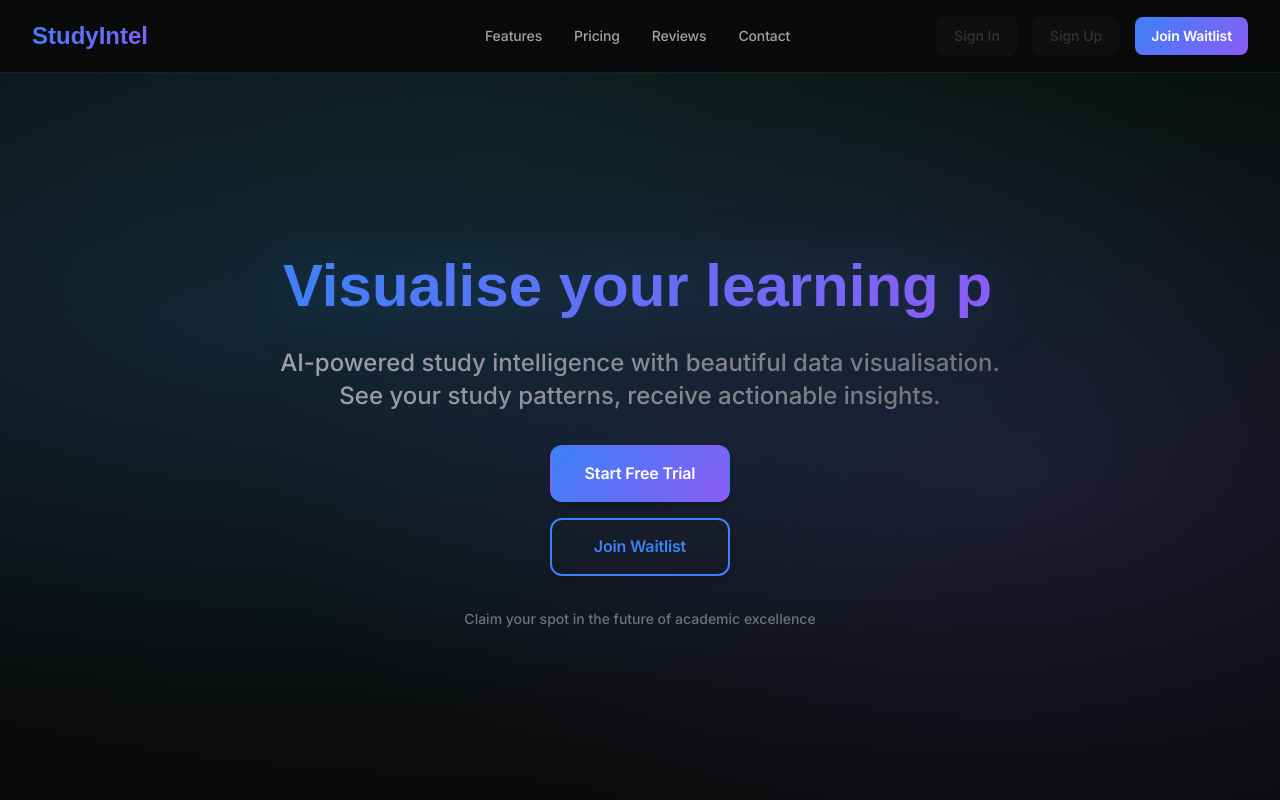
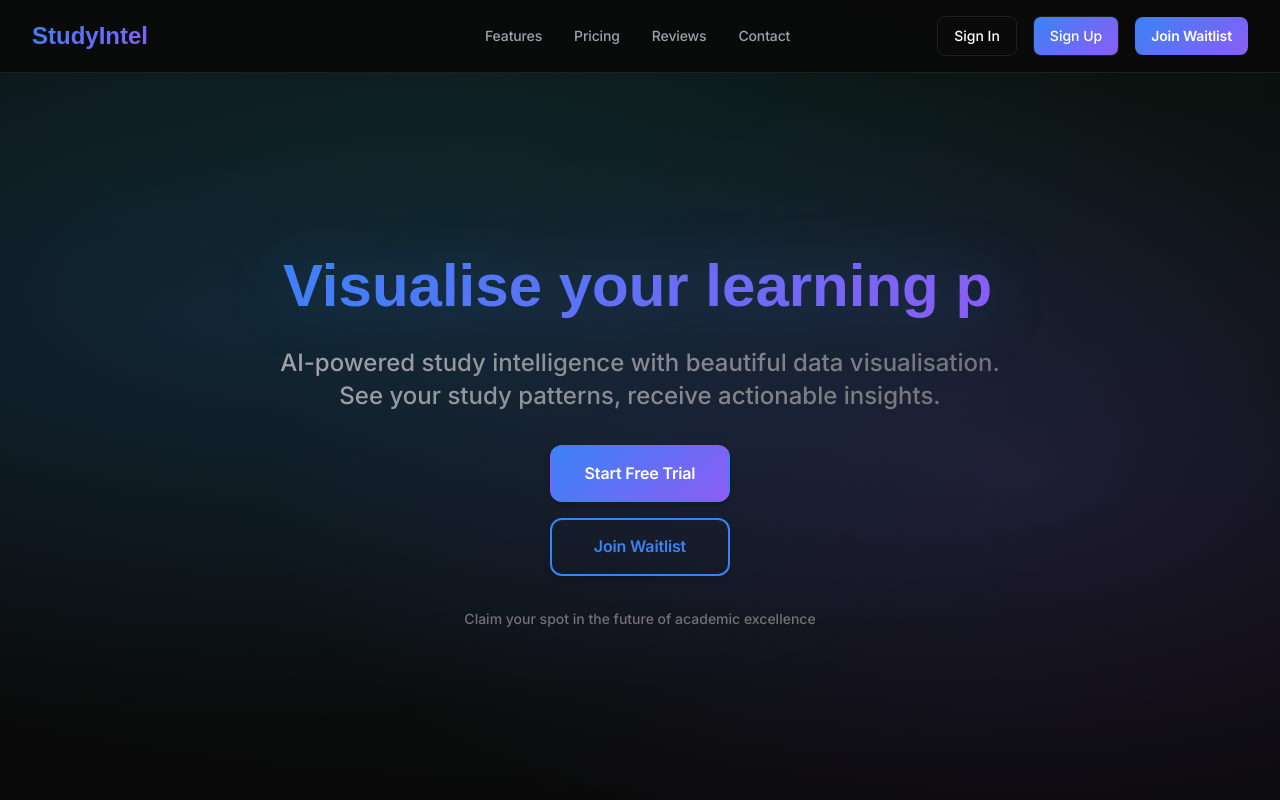
Before and after one commit to PiyushJ1/StudyIntel, a Next.js app in the folder frontend/: page / in a window 1280 px wide. Shown: the top 800 px of the page. Built offline with nearby package versions, Linux system fonts and the light colour scheme.

Commit message:
unfreeze sign in and sign up buttons

```diff
--- a/frontend/styles/Home.module.css
+++ b/frontend/styles/Home.module.css
@@ -101,8 +101,9 @@
   gap: 1rem;
 }
 
-.loginButton, .signupButtonNav {
-  color: var(--text-muted);
+.loginButton {
+  background: var(--dark-bg);
+  border-color: white;
   text-decoration: none;
   font-size: 0.875rem;
   font-weight: 500;
@@ -111,7 +112,21 @@
   padding: 0.5rem 1rem;
   border-radius: 0.5rem;
   border: 1px solid var(--card-border);
-  cursor: not-allowed;
+  cursor: pointer;
+}
+
+
+.signupButtonNav {
+  background: var(--gradient-primary);
+  text-decoration: none;
+  font-size: 0.875rem;
+  font-weight: 500;
+  transition: all 0.3s ease;
+  font-family: 'Inter', sans-serif;
+  padding: 0.5rem 1rem;
+  border-radius: 0.5rem;
+  border: 1px solid var(--card-border);
+  cursor: pointer;
 }
 
 .joinWaitlistButton {
@@ -132,16 +147,6 @@
 .joinWaitlistButton:hover {
   transform: translateY(-1px);
   box-shadow: 0 4px 6px -1px rgba(0, 0, 0, 0.3), 0 0 20px rgba(59, 130, 246, 0.3);
-}
-
-/* Disabled button styles */
-.loginButton.disabled,
-.signupButtonNav.disabled {
-  opacity: 0.4;
-  cursor: not-allowed;
-  pointer-events: none;
-  background: rgba(255, 255, 255, 0.05);
-  color: var(--text-muted);
 }
 
 .heroContainer {
```
